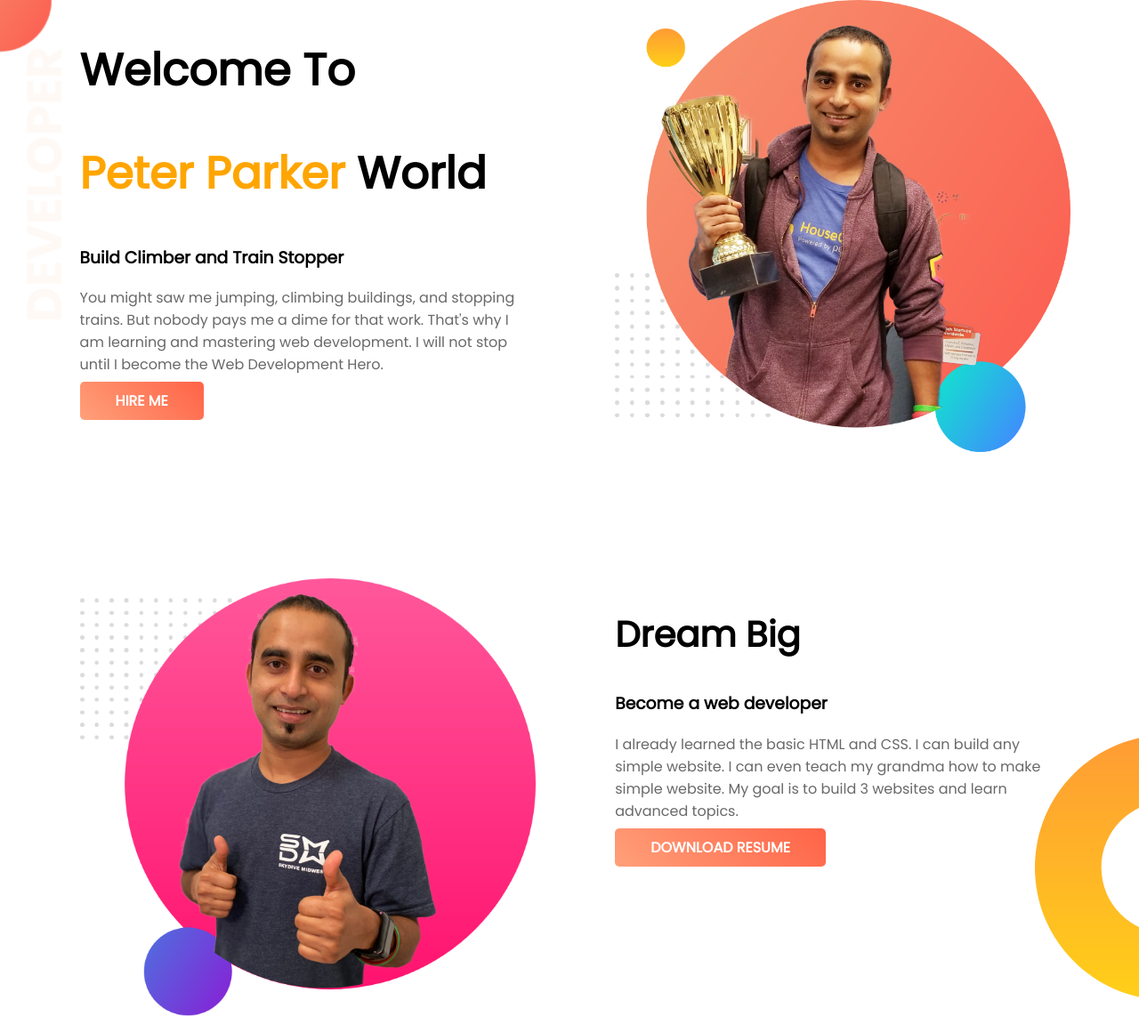
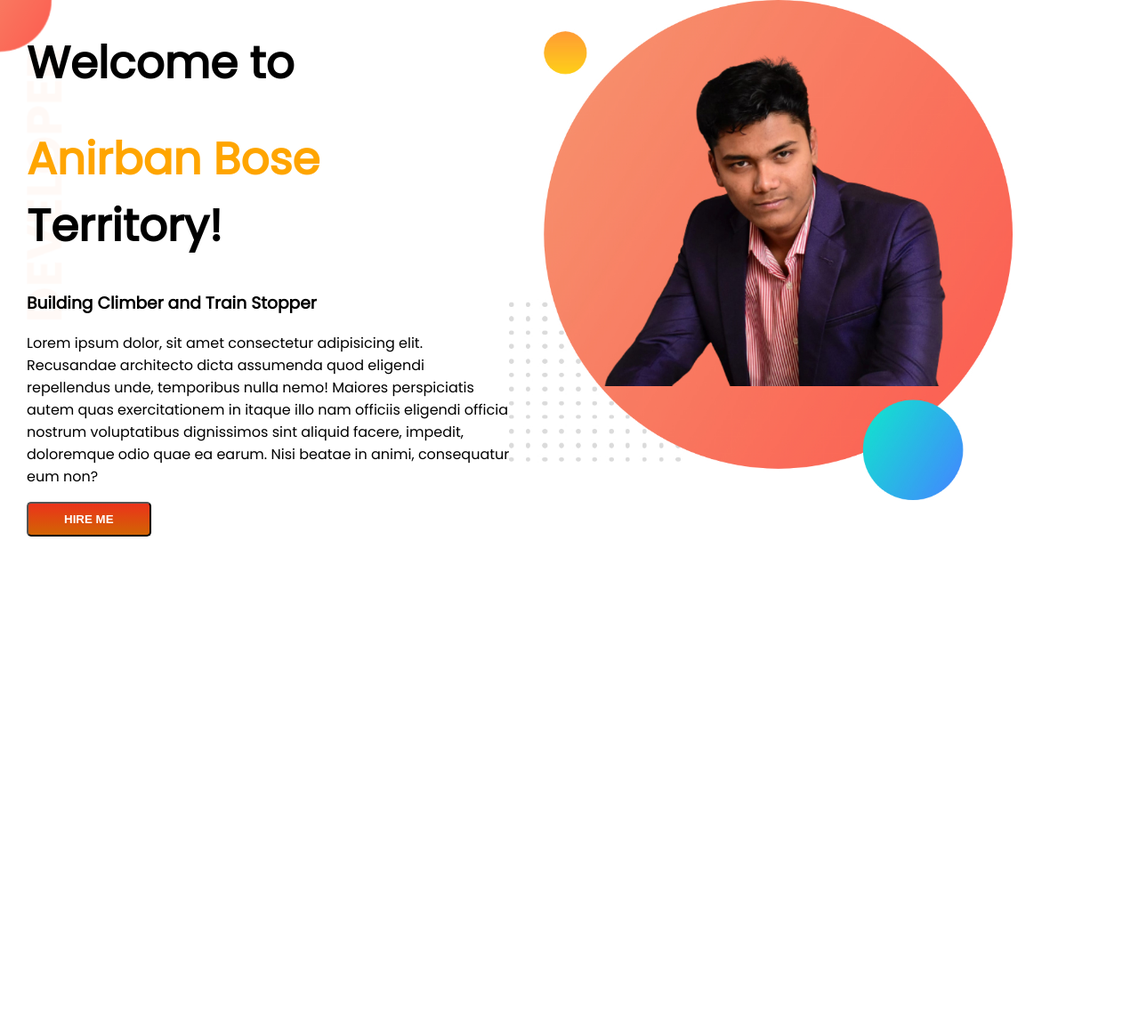
Before and after one commit to anirbankumira/Portfolio-of-Anirban-Bosu, a plain HTML site: page index.html in a window 1280 px wide. Shown: the top 1152 px of the page at 89% size. After the commit the page ends 800 px from the top, so only its background shows below. Drawn offline with Linux system fonts and the light colour scheme.

Commit message:
Top Banner Added

```diff
--- a/index.html
+++ b/index.html
@@ -2,51 +2,27 @@
 <html lang="en">
 <head>
     <meta charset="UTF-8">
+    <meta http-equiv="X-UA-Compatible" content="IE=edge">
     <meta name="viewport" content="width=device-width, initial-scale=1.0">
-    <meta http-equiv="X-UA-Compatible" content="ie=edge">
-    <title>Peter Parker Website</title>
-    <link href="https://fonts.googleapis.com/css?family=Poppins&display=swap" rel="stylesheet">
+    <title>Anirban Bose's portfolio</title>
     <link rel="stylesheet" href="style.css">
 </head>
 <body>
-    <section class="top-banner">
-        <div class="half-width">
-            <h1>Welcome To</h1>
-            <h1><span>Peter Parker</span> World</h1>
-            <h3>Build Climber and Train Stopper</h3>
-            <p>You might saw me jumping, climbing buildings, and stopping trains. But nobody pays me a dime for that work. That's why I am learning and mastering web development. I will not stop until I become the Web Development Hero.</p>
-            <a class="anchor-button" target="_blank" href="https://www.linkedin.com/company/programminghero/">HIRE ME</a>
-        </div>
-        <div class="half-width">
-            <img src="images/jhankar.png" alt="">
-        </div>
-    </section>
-    <section class="dream-area">
-        <div class="half-width">
-            <img src="images/jhankar2.png" alt="">
-        </div>
-        <div class="half-width">
-            <h2>Dream Big</h2>
-            <h3>Become a web developer</h3>
-            <p>I already learned the basic HTML and CSS. I can build any simple website. I can even teach my grandma how to make simple website. My goal is to build 3 websites and learn advanced topics.</p>
-            <a class="anchor-button" href="">DOWNLOAD RESUME</a>
-        </div>
-    </section>
-    <section class="experience-area">
-        <h2>Experiences</h2>
-        <div class="half-width" id="full-stack">
-            <h2>Full Stack Web Developer</h2>
-            <h3>2021-Present | Pro Level Developer</h3>
-            <p>I am the master of HTML, CSS and Javascript. I know everything needed to make a website function, efficient. I didn't stop with the web. I went beyond with most popular Javascript framework called Vue JS. I even know the deployment, server and security. I will give you 100% web solution.</p>
-        </div>
-        <div class="half-width" id="baby-web">
-            <h2>Baby Web Developer</h2>
-            <h3>2020-2021 | Programming Hero Learner</h3>
-            <p>They didn't offer me a job. But I made myself as a remove web developer. I made their website and showed it to them. They liked it. And uploaded the content. It was fun working at Programming Hero.</p>
-        </div>
-    </section>
-    <footer>
-        <p>© Peter Parker 2021, a Programming Hero initiative.</p>
-    </footer>
+    <div class="header-container">
+        <div class="header">
+        <h1>Welcome to</h1>
+    <h1><span class="orange-color">Anirban Bose</span> Territory!</h1>
+
+    <h3>Building Climber and Train Stopper</h3>
+    <p>Lorem ipsum dolor, sit amet consectetur adipisicing elit. Recusandae architecto dicta assumenda quod eligendi repellendus unde, temporibus nulla nemo! Maiores perspiciatis autem quas exercitationem in itaque illo nam officiis eligendi officia nostrum voluptatibus dignissimos sint aliquid facere, impedit, doloremque odio quae ea earum. Nisi beatae in animi, consequatur eum non?</p>
+    <button type="Button"><a href="https://www.facebook.com/anirban.bose.900/">HIRE ME</a></button>
+    </div>
+    <div class="header-img">
+        <img src="./showOff/Showoff.jpg" alt="" class="first-image">
+    </div>
+    </div>
+
+
+
 </body>
 </html>
--- a/style.css
+++ b/style.css
@@ -1,72 +1,45 @@
+@import url('https://fonts.googleapis.com/css2?family=Poppins&display=swap');
+
+
 body{
+    font-family: 'Poppins', sans-serif;
     margin: 0;
-    font-family: 'Poppins', sans-serif;
+
 }
-section{
-    height: 500px;
-    padding-bottom: 150px;
-}
-.top-banner{
-    background-image: url("images/top-banner.png");
-    background-repeat: no-repeat;
-}
-.half-width{
-    width:40%;
-    float: left;
-    margin-left: 5%;
-    padding-left: 2%;
-}
+
 h1{
     font-size: 50px;
 }
-h1 span{
-    color: orange;
-}
-.half-width img{
-    width: 100%;
-}
-.anchor-button{
-    text-decoration: none;
-    background: linear-gradient(45deg, lightsalmon, tomato);
-    padding: 10px 40px;
-    border-radius: 5px;
-    color: white;
-    font-weight: 700;
-}
-p{
-    color: dimgray;
-}
-.dream-area{
-    background-image: url("images/dream-bg.png");
-    background-repeat: no-repeat;
-    background-position: right;
-}
-h2{
-    font-size: 40px;
-}
-.experience-area{
-    background-image: url("images/exp-bg.png");
-    background-repeat: no-repeat;
-    background-position: left;
-}
-.experience-area h3{
+.orange-color{
     color: orange;
 }
 
-.experience-area div{
-    box-shadow: 5px 7px 40px gray;
-    height: 80%;
+/* .first-image{
+    float: right;
+} */
+.header-container{
+    display: flex;
+    width: 100%;
+    height: 100%;
+    background-image: url(./images/top-banner.png) ;
+    background-repeat: no-repeat;
+
 }
-#full-stack{
-    border-left: 7px solid;
-    border-image: linear-gradient(180deg, lightsalmon, tomato);
-    border-image-slice: 1;
+.header{
+    width: 50%;
+    padding-left: 30px;
 }
-#baby-web{
-    border-left: 7px solid;
-    border-image: linear-gradient(180deg, blue, cyan);
-    border-image-slice: 1;
+.first-image{
+    width: 80%;
 }
-footer p{
-    text-align: center;
+a{
+    text-decoration: none;
+    color: white;
 }
+button{
+    background: linear-gradient(rgb(235, 51, 27), rgb(210,100,3));
+    padding: 10px 40px;
+    font-weight: bold;
+    border-radius: 5px;
+
+}
```
Also changed, not shown: showOff/Removed Background Photo 2.png (added), showOff/Removed Background Photo.png (added), showOff/Showoff.jpg (added), showOff/my-bg2.jpg (added), 4 other files.
